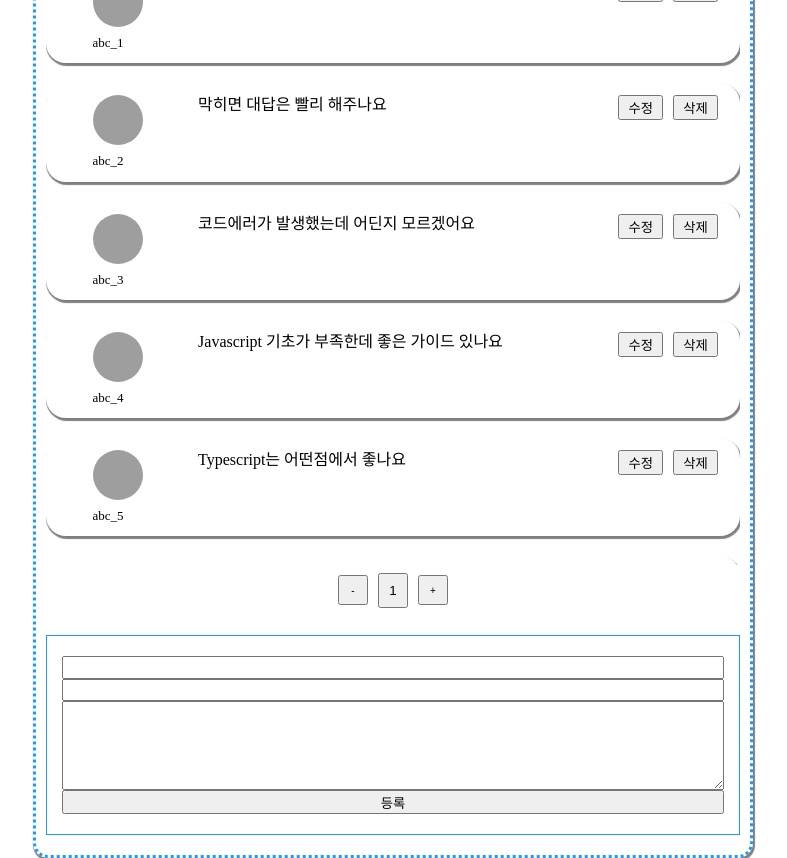
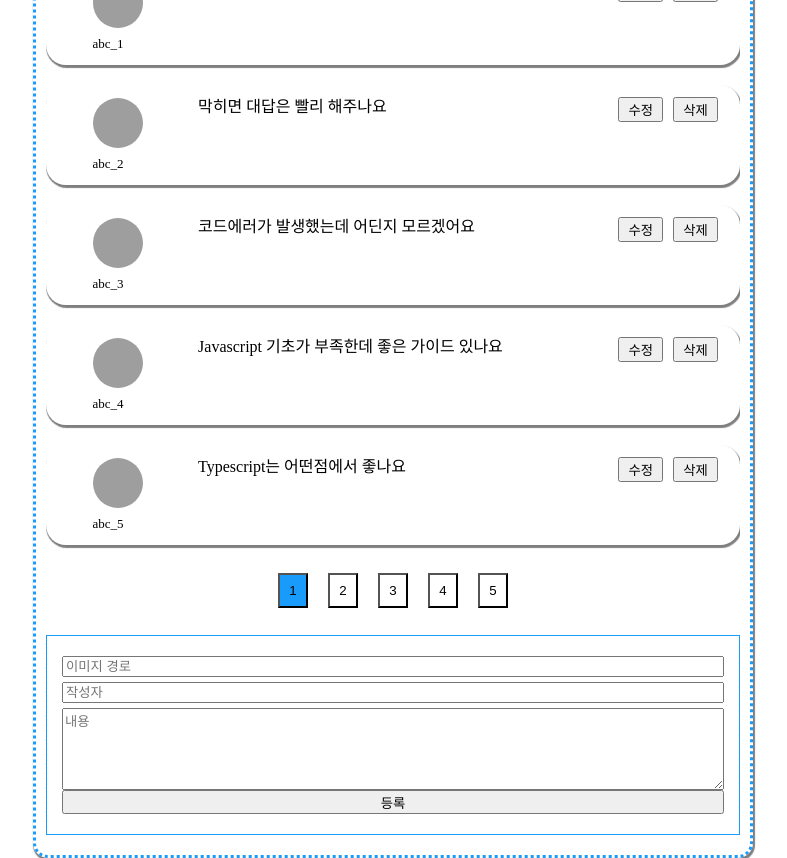
Before and after one commit to badmaniacs/pre-onboarding-8th-4-1, a React (Create React App) app: page / in a window 1280 px wide. Shown: the whole page, without its empty margins (247-1034 px from the left). Built offline with nearby package versions, Linux system fonts and the light colour scheme; data requests are answered from the project's data file; grey boxes are pictures that could not be loaded.

Commit message:
✨ Feat : 페이지네이션 구현

```diff
--- a/src/@types/comment.d.ts
+++ b/src/@types/comment.d.ts
@@ -8,7 +8,6 @@ export interface CommentItem {
 
 export interface CommentState {
     commentList: CommentItem[];
-    loading: boolean;
     count: number;
 }
 
--- a/src/App.tsx
+++ b/src/App.tsx
@@ -1,8 +1,43 @@
-import React from 'react';
+import React, { useEffect, useState } from 'react';
 import styled from 'styled-components';
 import CardContainer from './components/card/CardContainer';
 import FormContainer from './components/form/FormContainer';
 import Pagination from './components/pagination/Pagination';
+import { useAppDispatch, useAppSelector } from './redux/store';
+import CommentService from './services/CommentService';
+
+const App = () => {
+  const { commentList } = useAppSelector(state => state.comment);
+  const dispatch = useAppDispatch();
+  const [pagesPerpage] = useState(5);
+  const [currentPage, setCurrentPage] = useState(1);
+
+  const paginate = (pageNumber: number) => {
+    setCurrentPage(pageNumber);
+    dispatch(CommentService.getCommentList({_page: pageNumber, _limit: pagesPerpage, _sort: "id"}));
+  }
+
+  useEffect(() => {
+    dispatch(CommentService.getCommentList({_page: currentPage, _limit: pagesPerpage, _sort: "id"}));
+  }, []);
+
+  return (
+    <Wrapper>
+      <MainWrap>
+        <CardContainer commentList={commentList} />
+        <Pagination
+          count={22}
+          pagesPerPage={pagesPerpage}
+          paginate={paginate}
+          currentPage={currentPage}
+        />
+        <FormContainer />
+      </MainWrap>
+    </Wrapper>
+  )
+};
+
+export default App;
 
 const Wrapper = styled.div`
   min-width: 720px;
@@ -21,17 +56,3 @@ const MainWrap = styled.div`
   box-shadow: 1px 2px 1px 1px rgba(0, 0, 0, 0.5);
   padding: 20px 10px;
 `;
-
-const App = () => {
-  return (
-    <Wrapper>
-      <MainWrap>
-        <CardContainer />
-        <Pagination />
-        <FormContainer />
-      </MainWrap>
-    </Wrapper>
-  )
-};
-
-export default App;
--- a/src/components/card/CardContainer.tsx
+++ b/src/components/card/CardContainer.tsx
@@ -1,7 +1,4 @@
-import React, { useEffect } from 'react'
 import styled from 'styled-components';
-import { useAppDispatch, useAppSelector } from '../../redux/store';
-import CommentService from '../../services/CommentService';
 import Card from './Card';
 
 const Wrapper = styled.div`
@@ -11,13 +8,9 @@ const Wrapper = styled.div`
     overflow: auto;
 `;
 
-const CardContainer = () => {
-  const { commentList } = useAppSelector(state => state.comment);
-  const dispatch = useAppDispatch();
-
-  useEffect(() => {
-    dispatch(CommentService.getCommentList({_sort: "id"}));
-  }, []);
+const CardContainer = ({
+  commentList
+}) => {
 
   return (
     <Wrapper>
--- a/src/components/form/Form.tsx
+++ b/src/components/form/Form.tsx
@@ -2,25 +2,6 @@ import React, { useState } from 'react';
 import styled from 'styled-components';
 import { useAppDispatch, useAppSelector } from '../../redux/store';
 import CommentService from '../../services/CommentService';
-
-const FormContents = styled.form`
-  height: 100%;
-  display: flex;
-  flex-flow: column nowrap;
-  justify-content: space-between;
-
-  & input {
-    height: 15%;
-  }
-
-  & textarea {
-    height: 60%;
-  }
-`;
-
-const Button = styled.button`
-  height: 15%;
-`;
 
 const Form = () => {
   const count = useAppSelector(state => state.comment.count);
@@ -33,7 +14,7 @@ const Form = () => {
     createdAt: ""
   });
 
-  const handleSubmit = (event: React.FormEvent) => {
+  const handleSubmit = (event) => {
     event.preventDefault();
 
     dispatch(CommentService.addCommentItem(comment));
@@ -57,12 +38,32 @@ const Form = () => {
 
   return (
     <FormContents>
-      <input id='profile_url' onChange={handleChange} />
-      <input id='author' onChange={handleChange} />
-      <textarea id='content' onChange={handleChange} />
+      <input id='profile_url' placeholder='이미지 경로' onChange={handleChange} />
+      <input id='author' placeholder='작성자' onChange={handleChange} />
+      <textarea id='content' placeholder='내용' onChange={handleChange} />
       <Button type='button' onClick={handleSubmit}>등록</Button>
     </FormContents>
   )
 }
 
 export default Form;
+
+const FormContents = styled.form`
+  height: 100%;
+  display: flex;
+  flex-flow: column nowrap;
+  justify-content: space-between;
+
+  & input {
+    height: 15%;
+    margin-bottom: 5px;
+  }
+
+  & textarea {
+    height: 60%;
+  }
+`;
+
+const Button = styled.button`
+  height: 15%;
+`;
--- a/src/components/pagination/Pagination.tsx
+++ b/src/components/pagination/Pagination.tsx
@@ -1,5 +1,36 @@
-import React from 'react';
 import styled from 'styled-components';
+
+const Pagination = ({
+  count,
+  paginate,
+  pagesPerPage,
+  currentPage
+}) => {
+  const pageCount = Math.ceil(count / pagesPerPage);
+
+  const handlePaginate = (i) => {
+    paginate(i);
+  }
+
+  return (
+    <Wrapper>
+      {
+        [...new Array(pageCount)].map((_, i) => (
+          <PageButton
+            // eslint-disable-next-line react/no-array-index-key
+            key={i}
+            onClick={() => {handlePaginate(i + 1)}}
+            color={i + 1 === currentPage ? '#189bfa' : '#fff'}
+          >
+            {i + 1}
+          </PageButton>
+        ))
+      }
+    </Wrapper>
+  )
+}
+
+export default Pagination;
 
 const Wrapper = styled.div`
   width: 100%;
@@ -15,22 +46,5 @@ const PageButton = styled.button`
   width: 30px;
   height: 70%;
   margin: 0 10px;
+  background-color: ${props => props.color || '#fff'}
 `
-
-const MoveButton = styled.button`
-  width: 30px;
-  height: 60%;
-  font-size: 10px;
-`;
-
-const Pagination = () => {
-  return (
-    <Wrapper>
-      <MoveButton>-</MoveButton>
-      <PageButton>1</PageButton>
-      <MoveButton>+</MoveButton>
-    </Wrapper>
-  )
-}
-
-export default Pagination;
--- a/src/redux/slices/commentSlice.ts
+++ b/src/redux/slices/commentSlice.ts
@@ -1,11 +1,10 @@
-import { createSlice, PayloadAction } from "@reduxjs/toolkit";
-import { CommentItem, CommentState } from "../../@types/comment";
+import { createSlice } from "@reduxjs/toolkit";
+import { CommentState } from "../../@types/comment";
 import CommentService from "../../services/CommentService";
 
 const initialState: CommentState = {
     commentList: [],
-    loading: false,
-    count: -1
+    count: 0
 };
 
 /**
@@ -15,35 +14,18 @@ const commentSlice = createSlice({
     name: 'comment',
     initialState,
     reducers: {
-        addComment(state, action: PayloadAction<CommentItem>) {
-            state.count += 1;
-            state.loading = false;
-            state.commentList.push(action.payload);
-        }
     },
     extraReducers: (builder) => {
         builder
-        .addCase(CommentService.getCommentList.pending, (state) => {
-            state.loading = true;
-        })
         .addCase(CommentService.getCommentList.fulfilled, (state, action) => {
+            // after getCommentList.fulfilled
             state.commentList = [...action.payload];
             state.count = action.payload.length;
-            state.loading = false;
-        })
-        .addCase(CommentService.getCommentList.rejected, (state) => {
-            state.loading = false;
-        })
-        .addCase(CommentService.addCommentItem.pending, (state) => {
-            state.loading = true;
         })
         .addCase(CommentService.addCommentItem.fulfilled, (state, action) => {
-            state.loading = false;
+            // after addCommentItem fulfilled
             state.commentList.push(action.payload);
             state.count += 1;
-        })
-        .addCase(CommentService.addCommentItem.rejected, (state) => {
-            state.loading = false;
         })
     },
 });
```
